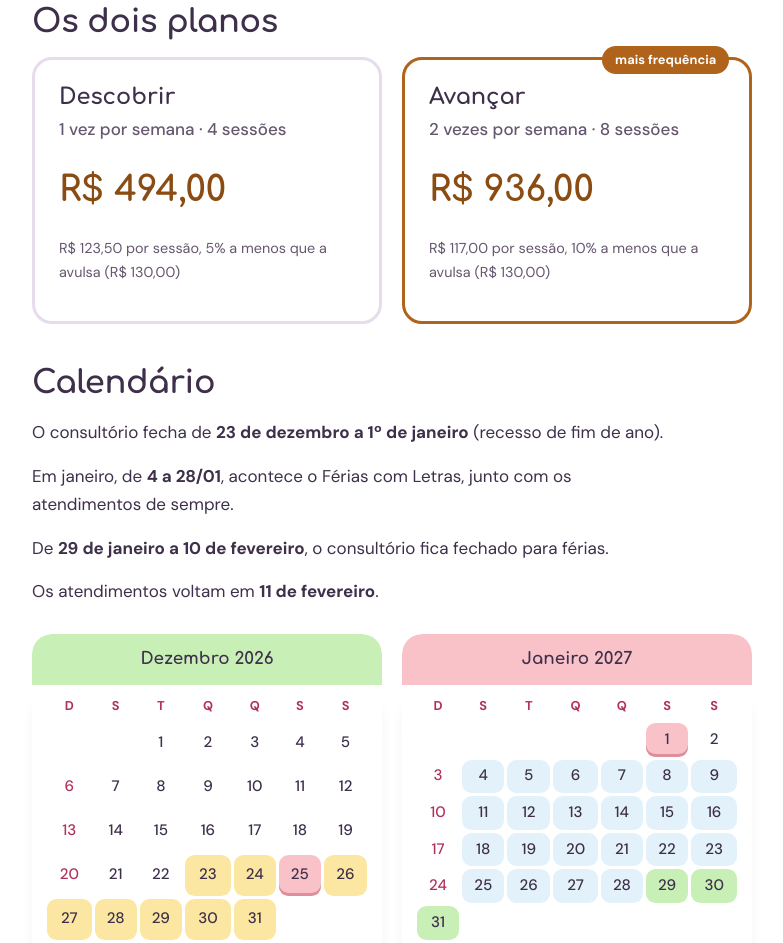
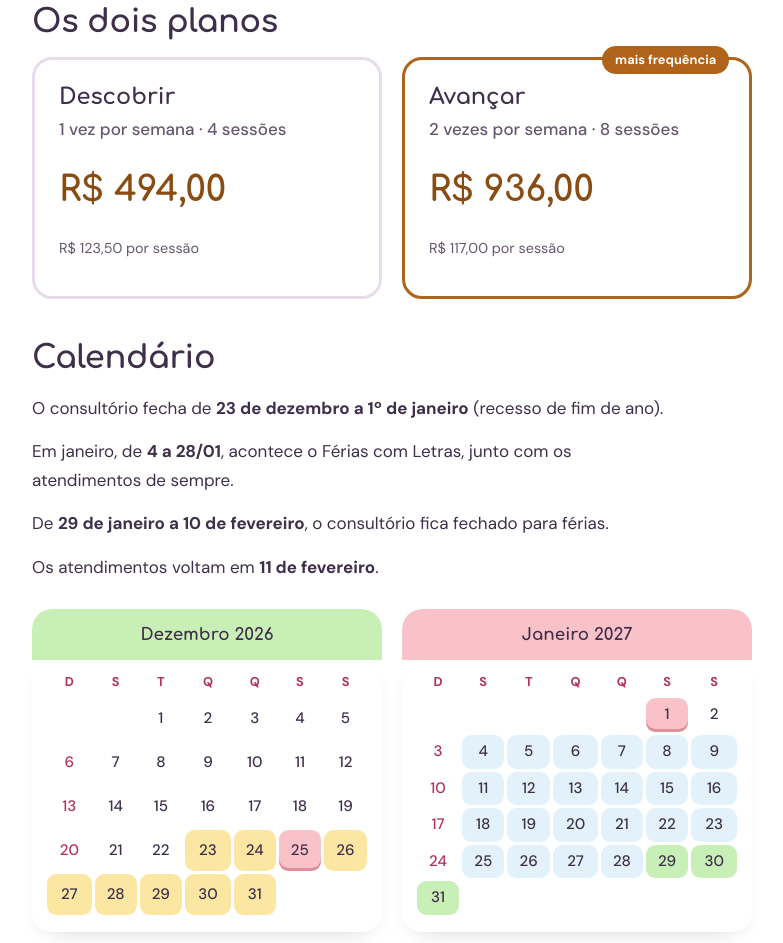
Before and after one commit to robertoazambuja/larissa-nunes-site, a plain HTML site: page site/ferias-com-letras/index.html in a window 1280 px wide. Shown: the part 2011-2954 px from the top of the page, without its empty margins (248-1031 px from the left). Drawn offline with Linux system fonts and the light colour scheme.

Commit message:
Tira o valor da sessão avulsa do Férias com Letras
Os planos mostram o preço do pacote e o valor por sessão, sem a avulsa e sem
as porcentagens de desconto, que deixariam a avulsa fácil de calcular.

```diff
--- a/site/ferias-com-letras/index.html
+++ b/site/ferias-com-letras/index.html
@@ -225,14 +225,14 @@
             <h3 class="plano__nome">Descobrir</h3>
             <p class="plano__freq">1 vez por semana · 4 sessões</p>
             <p class="plano__preco">R$ 494,00</p>
-            <p class="plano__desc">R$ 123,50 por sessão, 5% a menos que a avulsa (R$ 130,00)</p>
+            <p class="plano__desc">R$ 123,50 por sessão</p>
           </div>
           <div class="plano plano--destaque">
             <span class="plano__selo">mais frequência</span>
             <h3 class="plano__nome">Avançar</h3>
             <p class="plano__freq">2 vezes por semana · 8 sessões</p>
             <p class="plano__preco">R$ 936,00</p>
-            <p class="plano__desc">R$ 117,00 por sessão, 10% a menos que a avulsa (R$ 130,00)</p>
+            <p class="plano__desc">R$ 117,00 por sessão</p>
           </div>
         </div>
 
@@ -250,7 +250,7 @@
           <li>Atendimento individual, no consultório, em dia e horário combinados na reserva.</li>
           <li>Pagamento em até 2 vezes.</li>
           <li>Faltou avisando com 24 horas de antecedência? A sessão é remarcada até 28/01. Se não houver horário, o valor da sessão é devolvido.</li>
-          <li>Os planos valem só para janeiro de 2027, e o desconto não soma com outras promoções.</li>
+          <li>Os planos valem só para janeiro de 2027 e não somam com outras promoções.</li>
         </ul>
         <p>O consultório fica na Av. Flores da Cunha, 1320, sala 301, em Cachoeirinha/RS, e recebe famílias de Cachoeirinha, Gravataí, Canoas, Alvorada, Esteio e da zona norte de Porto Alegre.</p>
       </div>
```
Also changed, not shown: site/assets/img/ferias-com-letras/capa-1080.webp, site/assets/img/ferias-com-letras/capa-640.webp.
